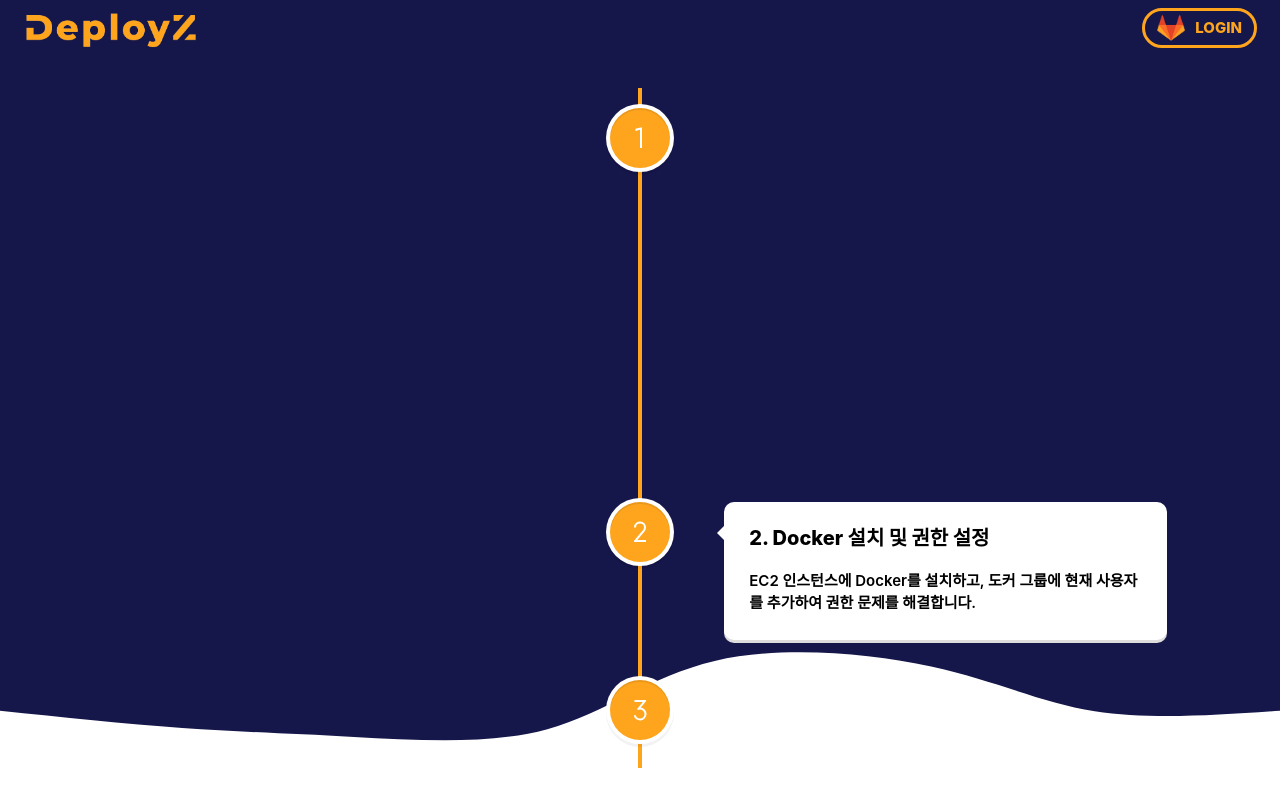
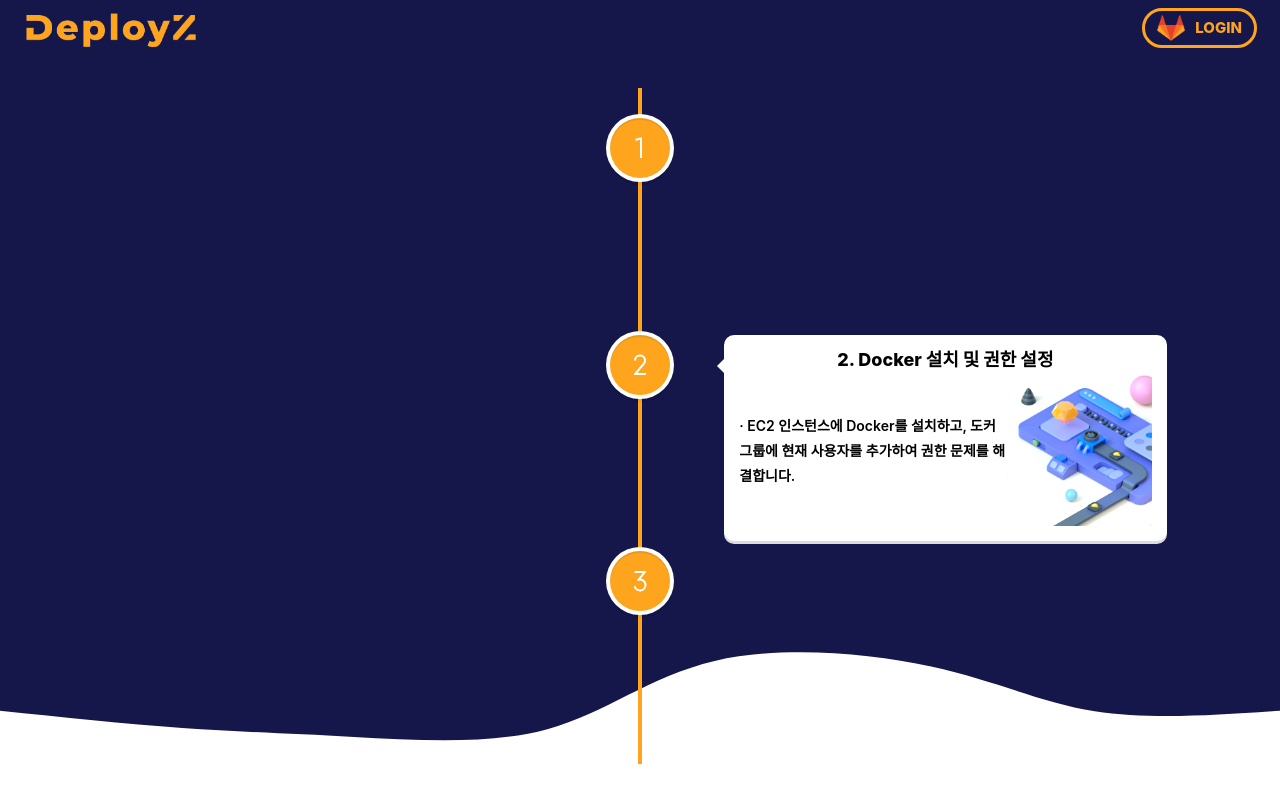
Before and after one commit to 2kjin/DeployZ, a React (Vite) app in the folder frontend/: page /infraguide in a window 1280 px wide. Built offline with nearby package versions, Linux system fonts and the light colour scheme.

Commit message:
⛏ fix : font size 재구성

```diff
--- a/frontend/src/components/Auth/PersonalToken.tsx
+++ b/frontend/src/components/Auth/PersonalToken.tsx
@@ -39,8 +39,6 @@ export default function PersonalToken() {
     }
   };
 
-
-
   return (
   <Container>
     <Box>
@@ -67,7 +65,7 @@ export default function PersonalToken() {
         <InputLabel
           shrink
           sx={{
-            fontSize: "2.6rem",
+            fontSize: "2.5rem",
             fontWeight: "700",
             color: "#151649",
           }}
@@ -75,8 +73,8 @@ export default function PersonalToken() {
           Personal Access Token
         </InputLabel>
         <InputBox
-          widthnum={"50rem"}
-          fontnum={"2rem"}
+          widthnum={"40rem"}
+          fontnum={"1.8rem"}
           spacingnum={4}
           placeholder={`ex) RIiCysmWxzLKJyETfaqf`}
           onChange={handleInputChange}
@@ -141,32 +139,32 @@ const InputBox = mstyled(InputBase)<{
   })
 );
 const Title = styled.div`
-  font-size: 3.5rem;
+  font-size: 3rem;
   font-weight: ${theme.fontWeight.extraBold};
   color: ${theme.colors.primary};
-  padding: 3rem;
+  padding-bottom: 3rem;
 `
 const Text = styled.div`
-  font-size: 2rem;
+  font-size: 1.8rem;
   font-weight: ${theme.fontWeight.semibold};
   color: ${theme.colors.primary};
-  padding: 1rem;
+  padding: .8rem;
 `
 const Text1 = styled.div`
-  font-size: 2rem;
+  font-size: 1.8rem;
   font-weight: ${theme.fontWeight.semibold};
   color: ${theme.colors.primary};
-  padding-bottom: 5rem;
+  padding-bottom: 3rem;
 `
 const SaveBtn = styled.div`
   padding: 1rem 2rem;
-  margin:2rem;
+  margin-top: 2rem;
   background-color: ${theme.colors.primary};
   color: white;
   display: flex;
   justify-content: center;
   align-items: center;
-  font-size: 2rem;
+  font-size: 1.8rem;
   border-radius: 0.5rem;
   cursor: pointer;
   :hover {
--- a/frontend/src/components/Guide/InfraGuideCompo.tsx
+++ b/frontend/src/components/Guide/InfraGuideCompo.tsx
@@ -38,7 +38,7 @@ export default function InfraGuideCompo() {
               borderRadius: "1rem",
               width: "42%",
             }}
-            // style={{ width: "80%", margin: '2rem auto' }}
+            style={{ margin: '1rem auto' }}
           >
             <Title>{data.title}</Title>
             {data.content}
@@ -81,25 +81,26 @@ const ModalContainer = styled.div`
   }
 `;
 const Title = styled.div`
-  font-size: 2rem;
+  display: flex;
+  justify-content: center;
+  align-items: center;
+  font-size: 1.8rem;
   font-weight: ${theme.fontWeight.extrabold};
-  padding: 1rem;
+  padding-bottom: 0.5rem;
 `;
 const Contentdiv = styled.div`
   display: flex;
   justify-content: center;
   align-items: center;
-  flex-direction: column;
 `;
 const Text = styled.div`
-  font-size: 1.5rem;
-  padding: 1rem;
+  font-size: 1.4rem;
   font-weight: ${theme.fontWeight.semibold};
-  line-height: 150%;
+  line-height: 180%;
 `;
 const Img = styled.img`
-  height: 50%;
-  width: 50%;
+  height: 35%;
+  width: 35%;
 `;
 const animatePath = keyframes`
   0% {
@@ -128,7 +129,6 @@ const Svg = styled.svg`
   }
 `;
 
-
 const timelineData = [
   {
     icon: <RiNumber1 />,
@@ -136,7 +136,7 @@ const timelineData = [
     content: (
       <Contentdiv>
         <Text>
-          AWS에서 적절한 AMI와 인스턴스 유형을 선택하여 EC2 인스턴스를 생성하고,
+          · AWS에서 적절한 AMI와 인스턴스 유형을 선택하여 EC2 인스턴스를 생성하고,
           보안 그룹 및 SSH 키를 설정합니다.
         </Text>
         <Img alt="Guide1" src={Guide1}></Img>
@@ -147,76 +147,93 @@ const timelineData = [
     icon: <RiNumber2 />,
     title: "2. Docker 설치 및 권한 설정",
     content: (
+      <Contentdiv>
       <Text>
-        EC2 인스턴스에 Docker를 설치하고, 도커 그룹에 현재 사용자를 추가하여
+        · EC2 인스턴스에 Docker를 설치하고, 도커 그룹에 현재 사용자를 추가하여
         권한 문제를 해결합니다.
       </Text>
+      <Img alt="Guide1" src={Guide1}></Img>
+      </Contentdiv>
     ),
   },
   {
     icon: <RiNumber3 />,
     title: "3. 프론트엔드 및 백엔드 도커라이징",
     content: (
-      <div>
+      <Contentdiv>
         <Text>
-          프론트엔드와 백엔드에 대한 Dockerfile을 생성하고, 해당 디렉토리에서
-          도커 이미지를 빌드합니다.
-        </Text>
-        <Text>
-          Docker Compose를 사용하여 프론트엔드와 백엔드 컨테이너를 생성하고
+          · 프론트엔드와 백엔드에 대한 Dockerfile을 생성하고, 해당 디렉토리에서
+          도커 이미지를 빌드합니다.<br/>
+          · Docker Compose를 사용하여 프론트엔드와 백엔드 컨테이너를 생성하고
           연결합니다.
         </Text>
-      </div>
+        <Img alt="Guide1" src={Guide1}></Img>
+      </Contentdiv>
     ),
   },
   {
     icon: <RiNumber4 />,
     title: "4. CI/CD 툴 설치 및 설정",
     content: (
+      <Contentdiv>
       <Text>
-        EC2 인스턴스에 CI/CD 툴을 설치하고, CI/CD 툴에 맞는 플러그인 및 권한을
+       · EC2 인스턴스에 CI/CD 툴을 설치하고, CI/CD 툴에 맞는 플러그인 및 권한을
         설정합니다.
       </Text>
+      <Img alt="Guide1" src={Guide1}></Img>
+      </Contentdiv>
     ),
   },
   {
     icon: <RiNumber5 />,
     title: "5. CI/CD 파이프라인 구축",
     content: (
+      <Contentdiv>
       <Text>
-        설치한 CI/CD 툴에 프로젝트를 가져와서 빌드, 테스트, 배포 과정을 자동화하는
+        · 설치한 CI/CD 툴에 프로젝트를 가져와서 빌드, 테스트, 배포 과정을 자동화하는
         CI/CD 파이프라인을 구축합니다.
       </Text>
+      <Img alt="Guide1" src={Guide1}></Img>
+      </Contentdiv>
     ),
   },
   {
     icon: <RiNumber6 />,
     title: "6. Nginx 설치 및 설정",
     content: (
+      <Contentdiv>
       <Text>
-        Nginx를 설치하고, 프론트엔드 및 백엔드 컨테이너에 대한 리버스 프록시
-        설정을 추가합니다.{" "}
+       · Nginx를 설치하고, 프론트엔드 및 백엔드 컨테이너에 대한 리버스 프록시
+        설정을 추가합니다.
       </Text>
+      <Img alt="Guide1" src={Guide1}></Img>
+      </Contentdiv>
     ),
   },
   {
     icon: <RiNumber7 />,
     title: "7. 무중단 배포 설정",
     content: (
+      <Contentdiv>
       <Text>
-        블루-그린 배포 또는 카나리 배포와 같은 무중단 배포 전략을 선택하고,
+       · 블루-그린 배포 또는 카나리 배포와 같은 무중단 배포 전략을 선택하고,
         Jenkins 파이프라인 및 Nginx 설정에 적용합니다.
       </Text>
+      <Img alt="Guide1" src={Guide1}></Img>
+      </Contentdiv>
     ),
   },
   {
     icon: <RiNumber8 />,
     title: "8. 최종 테스트 및 모니터링",
     content: (
+      <Contentdiv>
       <Text>
-        애플리케이션의 정상 작동 여부를 확인하고, 로그 및 모니터링 도구를
+        · 애플리케이션의 정상 작동 여부를 확인하고, 로그 및 모니터링 도구를
         사용하여 애플리케이션의 성능 및 안정성을 관리합니다.
       </Text>
+      <Img alt="Guide1" src={Guide1}></Img>
+      </Contentdiv>
     ),
   },
 ];
--- a/frontend/src/components/Guide/InfraGuideModal.tsx
+++ b/frontend/src/components/Guide/InfraGuideModal.tsx
@@ -29,7 +29,7 @@ export default function InfraGuideModal({ handleClose }: Props) {
         <Icondiv>
           <CloseIcon sx={{ fontSize: 50 }} onClick={handleClose} />
         </Icondiv>
-        <Timlinediv>
+        <Timelinediv>
           <VerticalTimeline lineColor={`${theme.colors.secondary}`}>
             {timelineData.map((data, index) => (
               <VerticalTimelineElement
@@ -40,7 +40,7 @@ export default function InfraGuideModal({ handleClose }: Props) {
                 }}
                 key={index}
                 iconStyle={{
-                  background: `${theme.colors.primary}`,
+                  background: `${theme.colors.secondary}`,
                   color: `${theme.colors.white}`,
                 }}
                 icon={data.icon}
@@ -48,14 +48,14 @@ export default function InfraGuideModal({ handleClose }: Props) {
                   borderRadius: "1rem",
                   width: "42%",
                 }}
-                // style={{ width: "80%", margin: '2rem auto' }}
+                style={{ margin: '1rem 1rem' }}
               >
                 <Title>{data.title}</Title>
                 {data.content}
               </VerticalTimelineElement>
             ))}
           </VerticalTimeline>
-        </Timlinediv>
+        </Timelinediv>
       </ModalContainer>
     </>
   );
@@ -71,14 +71,14 @@ const ModalContainer = styled.div`
   border: none;
   /* box-shadow: 0 2px 4px, 0px 1px 2px inset; */
   border-radius: 4vh;
-  background: ${theme.colors.container};
+  background: linear-gradient(150deg, ${theme.colors.container}, ${theme.colors.white});
   color: ${theme.colors.primary};
   overflow: auto;
   ::-webkit-scrollbar {
     display: none;
   }
 `;
-const Timlinediv = styled.div`
+const Timelinediv = styled.div`
   display: flex;
   flex-direction: column;
   align-items: center;
@@ -91,7 +91,7 @@ const Icondiv = styled.div`
   position: sticky;
 `;
 const CloseIcon = mstyled(CancelRoundedIcon)({
-  padding: "0.5em 0.5em 0 0.5em",
+  padding: "0.2em 0.2em 0 0.2em",
   color: `${theme.colors.primary}`,
   "&:hover": {
     color: `${theme.colors.secondary}`,
@@ -101,26 +101,28 @@ const CloseIcon = mstyled(CancelRoundedIcon)({
 });
 
 const Title = styled.div`
-  font-size: 2rem;
+  display: flex;
+  justify-content: center;
+  align-items: center;
+  font-size: 1.8rem;
   font-weight: ${theme.fontWeight.extrabold};
-  padding: 1rem;
+  padding-bottom: 0.5rem;
 `;
 const Contentdiv = styled.div`
   display: flex;
   justify-content: center;
   align-items: center;
-  flex-direction: column;
 `;
 const Text = styled.div`
-  font-size: 1.5rem;
-  padding: 1rem;
+  font-size: 1.4rem;
   font-weight: ${theme.fontWeight.semibold};
-  line-height: 150%;
+  line-height: 180%;
 `;
 const Img = styled.img`
-  height: 50%;
-  width: 50%;
+  height: 35%;
+  width: 35%;
 `;
+
 const timelineData = [
   {
     icon: <RiNumber1 />,
@@ -128,7 +130,7 @@ const timelineData = [
     content: (
       <Contentdiv>
         <Text>
-          AWS에서 적절한 AMI와 인스턴스 유형을 선택하여 EC2 인스턴스를 생성하고,
+          · AWS에서 적절한 AMI와 인스턴스 유형을 선택하여 EC2 인스턴스를 생성하고,
           보안 그룹 및 SSH 키를 설정합니다.
         </Text>
         <Img alt="Guide1" src={Guide1}></Img>
@@ -139,76 +141,93 @@ const timelineData = [
     icon: <RiNumber2 />,
     title: "2. Docker 설치 및 권한 설정",
     content: (
+      <Contentdiv>
       <Text>
-        EC2 인스턴스에 Docker를 설치하고, 도커 그룹에 현재 사용자를 추가하여
+        · EC2 인스턴스에 Docker를 설치하고, 도커 그룹에 현재 사용자를 추가하여
         권한 문제를 해결합니다.
       </Text>
+      <Img alt="Guide1" src={Guide1}></Img>
+      </Contentdiv>
     ),
   },
   {
     icon: <RiNumber3 />,
     title: "3. 프론트엔드 및 백엔드 도커라이징",
     content: (
-      <div>
+      <Contentdiv>
         <Text>
-          프론트엔드와 백엔드에 대한 Dockerfile을 생성하고, 해당 디렉토리에서
-          도커 이미지를 빌드합니다.
-        </Text>
-        <Text>
-          Docker Compose를 사용하여 프론트엔드와 백엔드 컨테이너를 생성하고
+          · 프론트엔드와 백엔드에 대한 Dockerfile을 생성하고, 해당 디렉토리에서
+          도커 이미지를 빌드합니다.<br/>
+          · Docker Compose를 사용하여 프론트엔드와 백엔드 컨테이너를 생성하고
           연결합니다.
         </Text>
-      </div>
+        <Img alt="Guide1" src={Guide1}></Img>
+      </Contentdiv>
     ),
   },
   {
     icon: <RiNumber4 />,
     title: "4. CI/CD 툴 설치 및 설정",
     content: (
+      <Contentdiv>
       <Text>
-        EC2 인스턴스에 CI/CD 툴을 설치하고, CI/CD 툴에 맞는 플러그인 및 권한을
+       · EC2 인스턴스에 CI/CD 툴을 설치하고, CI/CD 툴에 맞는 플러그인 및 권한을
         설정합니다.
       </Text>
+      <Img alt="Guide1" src={Guide1}></Img>
+      </Contentdiv>
     ),
   },
   {
     icon: <RiNumber5 />,
     title: "5. CI/CD 파이프라인 구축",
     content: (
+      <Contentdiv>
       <Text>
-        설치한 CI/CD 툴에 프로젝트를 가져와서 빌드, 테스트, 배포 과정을 자동화하는
+        · 설치한 CI/CD 툴에 프로젝트를 가져와서 빌드, 테스트, 배포 과정을 자동화하는
         CI/CD 파이프라인을 구축합니다.
       </Text>
+      <Img alt="Guide1" src={Guide1}></Img>
+      </Contentdiv>
     ),
   },
   {
     icon: <RiNumber6 />,
     title: "6. Nginx 설치 및 설정",
     content: (
+      <Contentdiv>
       <Text>
-        Nginx를 설치하고, 프론트엔드 및 백엔드 컨테이너에 대한 리버스 프록시
-        설정을 추가합니다.{" "}
+       · Nginx를 설치하고, 프론트엔드 및 백엔드 컨테이너에 대한 리버스 프록시
+        설정을 추가합니다.
       </Text>
+      <Img alt="Guide1" src={Guide1}></Img>
+      </Contentdiv>
     ),
   },
   {
     icon: <RiNumber7 />,
     title: "7. 무중단 배포 설정",
     content: (
+      <Contentdiv>
       <Text>
-        블루-그린 배포 또는 카나리 배포와 같은 무중단 배포 전략을 선택하고,
+       · 블루-그린 배포 또는 카나리 배포와 같은 무중단 배포 전략을 선택하고,
         Jenkins 파이프라인 및 Nginx 설정에 적용합니다.
       </Text>
+      <Img alt="Guide1" src={Guide1}></Img>
+      </Contentdiv>
     ),
   },
   {
     icon: <RiNumber8 />,
     title: "8. 최종 테스트 및 모니터링",
     content: (
+      <Contentdiv>
       <Text>
-        애플리케이션의 정상 작동 여부를 확인하고, 로그 및 모니터링 도구를
+        · 애플리케이션의 정상 작동 여부를 확인하고, 로그 및 모니터링 도구를
         사용하여 애플리케이션의 성능 및 안정성을 관리합니다.
       </Text>
+      <Img alt="Guide1" src={Guide1}></Img>
+      </Contentdiv>
     ),
   },
 ];
--- a/frontend/src/components/Guide/SSLGuideModal.tsx
+++ b/frontend/src/components/Guide/SSLGuideModal.tsx
@@ -2,6 +2,9 @@ import styled from "styled-components";
 import { theme } from "@/styles/theme";
 import CancelRoundedIcon from "@mui/icons-material/CancelRounded";
 import { styled as mstyled } from "@mui/material/styles";
+
+import ssl1 from "@/assets/img/ssl1.png";
+import ssl2 from "@/assets/img/ssl2.png";
 
 type Props = {
   handleClose: () => void;
@@ -74,6 +77,7 @@ export default function SSLGuideModal({ handleClose }: Props) {
             <br />
           </p>
         </NumSub>
+        <Img1 src={ssl1} />
         <br />
         <br />
         <NumTitle>4. 발급 경로 확인</NumTitle>
@@ -86,6 +90,7 @@ export default function SSLGuideModal({ handleClose }: Props) {
           </p>
         </ColorContainer>
         <br />
+        <Img2 src={ssl2} />
         <Ex>
           <p>
             • cert.pem : 도메인 인증서
@@ -106,7 +111,12 @@ export default function SSLGuideModal({ handleClose }: Props) {
     </>
   );
 }
-
+const Img1 = styled.img`
+  width: 40vw;
+`;
+const Img2 = styled.img`
+  height: 10vh;
+`;
 const ModalContainer = styled.div`
   position: absolute;
   top: 50%;
@@ -141,31 +151,31 @@ const CloseIcon = mstyled(CancelRoundedIcon)({
 const Title = styled.div`
   color: ${theme.colors.primary};
   font-weight: ${theme.fontWeight.extrabold};
-  font-size: 4rem;
+  font-size: 3.5rem;
   display: flex;
   justify-content: space-between;
   align-items: center;
 `;
 const SubTitle = styled.div`
-  font-weight: ${theme.fontWeight.extrabold};
+  font-weight: ${theme.fontWeight.semibold};
   font-size: 2rem;
 `;
 const ColorContainer = styled.div`
   background-color: ${theme.colors.textbg};
-  font-weight: ${theme.fontWeight.extrabold};
-  font-size: 2rem;
+  font-weight: ${theme.fontWeight.semibold};
+  font-size: 1.8rem;
   padding: 1.5rem;
   border-radius: 1rem;
 `;
 const NumTitle = styled.div`
   color: ${theme.colors.primary};
   font-weight: ${theme.fontWeight.extrabold};
-  font-size: 3rem;
+  font-size: 2.3rem;
 `;
 const Ex = styled.div`
-  font-size: 2rem;
+  font-size: 1.5rem;
 `;
 const NumSub = styled.div`
-  font-weight: ${theme.fontWeight.extrabold};
-  font-size: 2rem;
+  font-weight: ${theme.fontWeight.semibold};
+  font-size: 1.8rem;
 `;
--- a/frontend/src/components/Guide/WebhookGuideModal.tsx
+++ b/frontend/src/components/Guide/WebhookGuideModal.tsx
@@ -19,8 +19,6 @@ export default function WebhookGuideModal({ handleClose }: Props) {
           Webhook 연결 가이드{" "}
           <CloseIcon sx={{ fontSize: 50 }} onClick={handleClose} />
         </Title>
-        <br />
-        <br />
         <SubTitle></SubTitle>
         <br />
         <br />
@@ -138,7 +136,7 @@ const CloseIcon = mstyled(CancelRoundedIcon)({
 const Title = styled.div`
   color: ${theme.colors.primary};
   font-weight: ${theme.fontWeight.extrabold};
-  font-size: 4rem;
+  font-size: 3.5rem;
   display: flex;
   justify-content: space-between;
   align-items: center;
@@ -149,20 +147,13 @@ const SubTitle = styled.div`
 `;
 const ColorContainer = styled.div`
   background-color: ${theme.colors.textbg};
-  font-weight: ${theme.fontWeight.extrabold};
-  font-size: 2rem;
+  font-weight: ${theme.fontWeight.semibold};
+  font-size: 1.8rem;
   padding: 1.5rem;
   border-radius: 1rem;
 `;
 const NumTitle = styled.div`
   color: ${theme.colors.primary};
   font-weight: ${theme.fontWeight.extrabold};
-  font-size: 3rem;
+  font-size: 2.3rem;
 `;
-const Ex = styled.div`
-  font-size: 2rem;
-`;
-const NumSub = styled.div`
-  font-weight: ${theme.fontWeight.extrabold};
-  font-size: 2rem;
-`;
```
Also changed, not shown: frontend/src/components/common/Header.tsx (+6 -6 lines), frontend/src/assets/img/ssl1.png (added), frontend/src/assets/img/ssl2.png (added).
